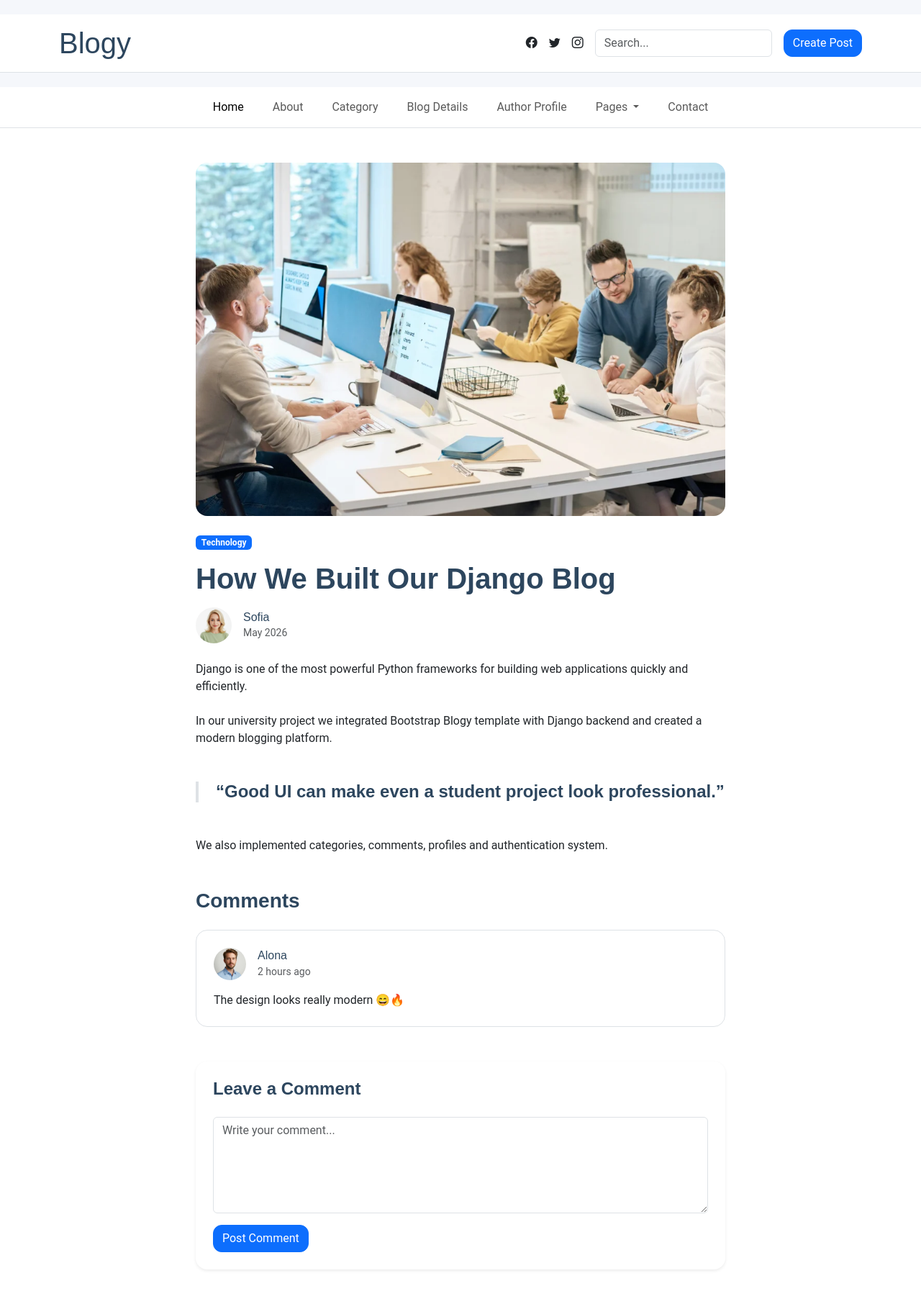
After one commit to alo0502712890-dotcom/Blogging-platform, a Django app: page /post/ in a window 1280 px wide. The commit adds this page. Shown: the whole page at 72% size. Run offline with Django 5.2, Linux system fonts and the light colour scheme; some libraries are stand-ins or nearby versions.

Commit message:
Updated frontend UI

```diff
--- a/blog/templates/base.html
+++ b/blog/templates/base.html
@@ -50,6 +50,28 @@
     rel="stylesheet"
   >
 
+  <style>
+
+    body {
+      background-color: #f5f7fb;
+    }
+
+    .blog-item,
+    .latest-posts article {
+      transition: 0.3s;
+    }
+
+    .blog-item:hover,
+    .latest-posts article:hover {
+      transform: translateY(-8px);
+    }
+
+    .btn {
+      border-radius: 12px;
+    }
+
+  </style>
+
 </head>
 
 <body>
@@ -74,7 +96,7 @@
       >
 
         <h1 class="sitename m-0">
-          Blog Platform
+          Blogy
         </h1>
 
       </a>
@@ -86,8 +108,6 @@
       <!-- RIGHT SIDE -->
 
       <div class="d-flex align-items-center gap-3">
-
-        <!-- SOCIALS -->
 
         <a href="#" class="text-dark">
           <i class="bi bi-facebook"></i>
@@ -105,8 +125,6 @@
 
 
 
-        <!-- SEARCH -->
-
         <form class="d-flex">
 
           <input
@@ -121,10 +139,8 @@
 
 
 
-        <!-- BUTTON -->
-
         <a
-          href="/create"
+          href="/create/"
           class="btn btn-primary"
         >
           Create Post
@@ -171,13 +187,71 @@
       <ul class="navbar-nav gap-4">
 
         <li class="nav-item">
+          <a class="nav-link active" href="/">
+            Home
+          </a>
+        </li>
+
+        <li class="nav-item">
+          <a class="nav-link" href="/about/">
+            About
+          </a>
+        </li>
+
+        <li class="nav-item">
+          <a class="nav-link" href="/category/">
+            Category
+          </a>
+        </li>
+
+        <li class="nav-item">
+          <a class="nav-link" href="/post/">
+            Blog Details
+          </a>
+        </li>
+
+        <li class="nav-item">
+          <a class="nav-link" href="/profile/">
+            Author Profile
+          </a>
+        </li>
+
+
+
+
+
+        <li class="nav-item dropdown">
 
           <a
-            class="nav-link active"
-            href="/"
+            class="nav-link dropdown-toggle"
+            href="#"
+            role="button"
+            data-bs-toggle="dropdown"
           >
-            Home
+            Pages
           </a>
+
+          <ul class="dropdown-menu border-0 shadow rounded-4">
+
+            <li>
+              <a class="dropdown-item" href="/create/">
+                Create Post
+              </a>
+            </li>
+
+            <li>
+              <a class="dropdown-item" href="/login/">
+                Login
+              </a>
+            </li>
+
+            <li>
+              <a class="dropdown-item" href="/register/">
+                Register
+              </a>
+            </li>
+
+          </ul>
 
         </li>
 
@@ -186,89 +260,9 @@
 
 
         <li class="nav-item">
-
-          <a
-            class="nav-link"
-            href="#"
-          >
-            About
-          </a>
-
-        </li>
-
-
-
-
-
-        <li class="nav-item">
-
-          <a
-            class="nav-link"
-            href="#"
-          >
-            Category
-          </a>
-
-        </li>
-
-
-
-
-
-        <li class="nav-item">
-
-          <a
-            class="nav-link"
-            href="#"
-          >
-            Blog Details
-          </a>
-
-        </li>
-
-
-
-
-
-        <li class="nav-item">
-
-          <a
-            class="nav-link"
-            href="#"
-          >
-            Author Profile
-          </a>
-
-        </li>
-
-
-
-
-
-        <li class="nav-item">
-
-          <a
-            class="nav-link"
-            href="#"
-          >
-            Pages
-          </a>
-
-        </li>
-
-
-
-
-
-        <li class="nav-item">
-
-          <a
-            class="nav-link"
-            href="#"
-          >
+          <a class="nav-link" href="/contact/">
             Contact
           </a>
-
         </li>
 
       </ul>
--- /dev/null
+++ b/blog/templates/post_detail.html
@@ -0,0 +1,195 @@
+{% extends 'base.html' %}
+{% load static %}
+
+{% block content %}
+
+<section class="section py-5">
+
+  <div class="container">
+
+    <div class="row justify-content-center">
+
+      <div class="col-lg-8">
+
+        <!-- IMAGE -->
+
+        <img
+          src="{% static 'img/blog/blog-post-1.webp' %}"
+          class="img-fluid rounded-4 mb-4"
+          alt=""
+        >
+
+        <!-- CATEGORY -->
+
+        <span class="badge bg-primary mb-3">
+          Technology
+        </span>
+
+        <!-- TITLE -->
+
+        <h1 class="fw-bold mb-3">
+          How We Built Our Django Blog
+        </h1>
+
+        <!-- META -->
+
+        <div class="d-flex align-items-center gap-3 mb-4">
+
+          <img
+            src="{% static 'img/person/person-f-12.webp' %}"
+            class="rounded-circle"
+            width="50"
+            height="50"
+            alt=""
+          >
+
+          <div>
+
+            <h6 class="mb-0">
+              Sofia
+            </h6>
+
+            <small class="text-muted">
+              May 2026
+            </small>
+
+          </div>
+
+        </div>
+
+        <!-- CONTENT -->
+
+        <div class="post-content">
+
+          <p class="mb-4">
+
+            Django is one of the most powerful Python frameworks
+            for building web applications quickly and efficiently.
+
+          </p>
+
+          <p class="mb-4">
+
+            In our university project we integrated Bootstrap
+            Blogy template with Django backend and created
+            a modern blogging platform.
+
+          </p>
+
+          <blockquote class="border-start border-4 ps-4 my-5">
+
+            <h4 class="fw-semibold">
+
+              “Good UI can make even a student project
+              look professional.”
+
+            </h4>
+
+          </blockquote>
+
+          <p>
+
+            We also implemented categories, comments,
+            profiles and authentication system.
+
+          </p>
+
+        </div>
+
+
+
+
+
+        <!-- COMMENTS -->
+
+        <div class="mt-5">
+
+          <h3 class="fw-bold mb-4">
+            Comments
+          </h3>
+
+          <!-- COMMENT -->
+
+          <div class="border rounded-4 p-4 mb-3">
+
+            <div class="d-flex align-items-center gap-3 mb-3">
+
+              <img
+                src="{% static 'img/person/person-m-7.webp' %}"
+                class="rounded-circle"
+                width="45"
+                height="45"
+                alt=""
+              >
+
+              <div>
+
+                <h6 class="mb-0">
+                  Alona
+                </h6>
+
+                <small class="text-muted">
+                  2 hours ago
+                </small>
+
+              </div>
+
+            </div>
+
+            <p class="mb-0">
+
+              The design looks really modern 😄🔥
+
+            </p>
+
+          </div>
+
+
+
+
+
+          <!-- ADD COMMENT -->
+
+          <div class="card border-0 shadow-sm rounded-4 mt-5">
+
+            <div class="card-body p-4">
+
+              <h4 class="fw-bold mb-4">
+                Leave a Comment
+              </h4>
+
+              <form>
+
+                <div class="mb-3">
+
+                  <textarea
+                    class="form-control"
+                    rows="5"
+                    placeholder="Write your comment..."
+                  ></textarea>
+
+                </div>
+
+                <button class="btn btn-primary">
+
+                  Post Comment
+
+                </button>
+
+              </form>
+
+            </div>
+
+          </div>
+
+        </div>
+
+      </div>
+
+    </div>
+
+  </div>
+
+</section>
+
+{% endblock %}
--- a/blog/urls.py
+++ b/blog/urls.py
@@ -1,6 +1,13 @@
 from django.urls import path
 from .views import home
+from django.shortcuts import render
 
 urlpatterns = [
     path('', home, name='home'),
+
+    path(
+        'post/',
+        lambda request: render(request, 'post_detail.html'),
+        name='post_detail'
+    ),
 ]
```
Also changed, not shown: blog/forms.py (added, +17 -0 lines), blog/templates/home.html (+41 -18 lines), blog/views.py (+33 -20 lines).
